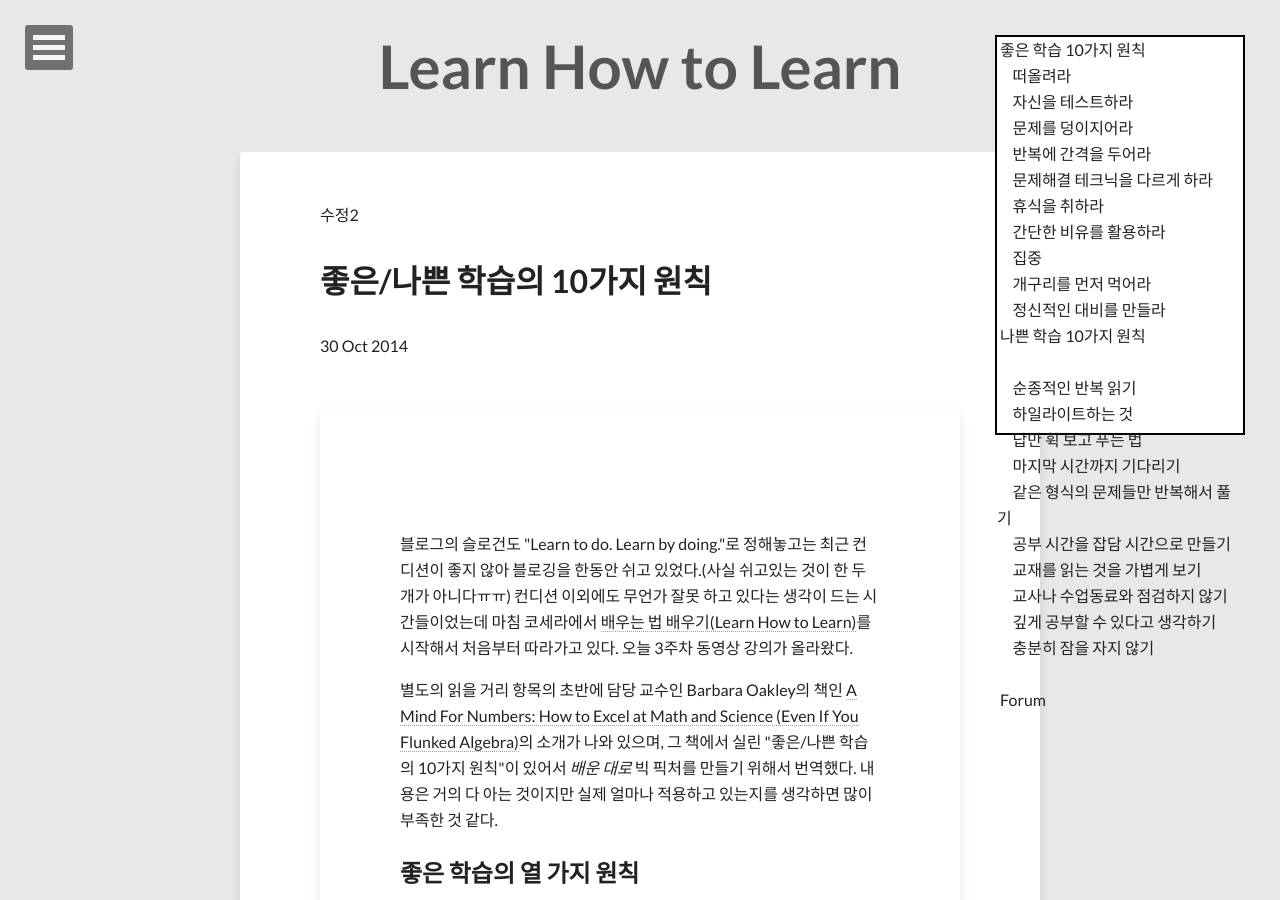
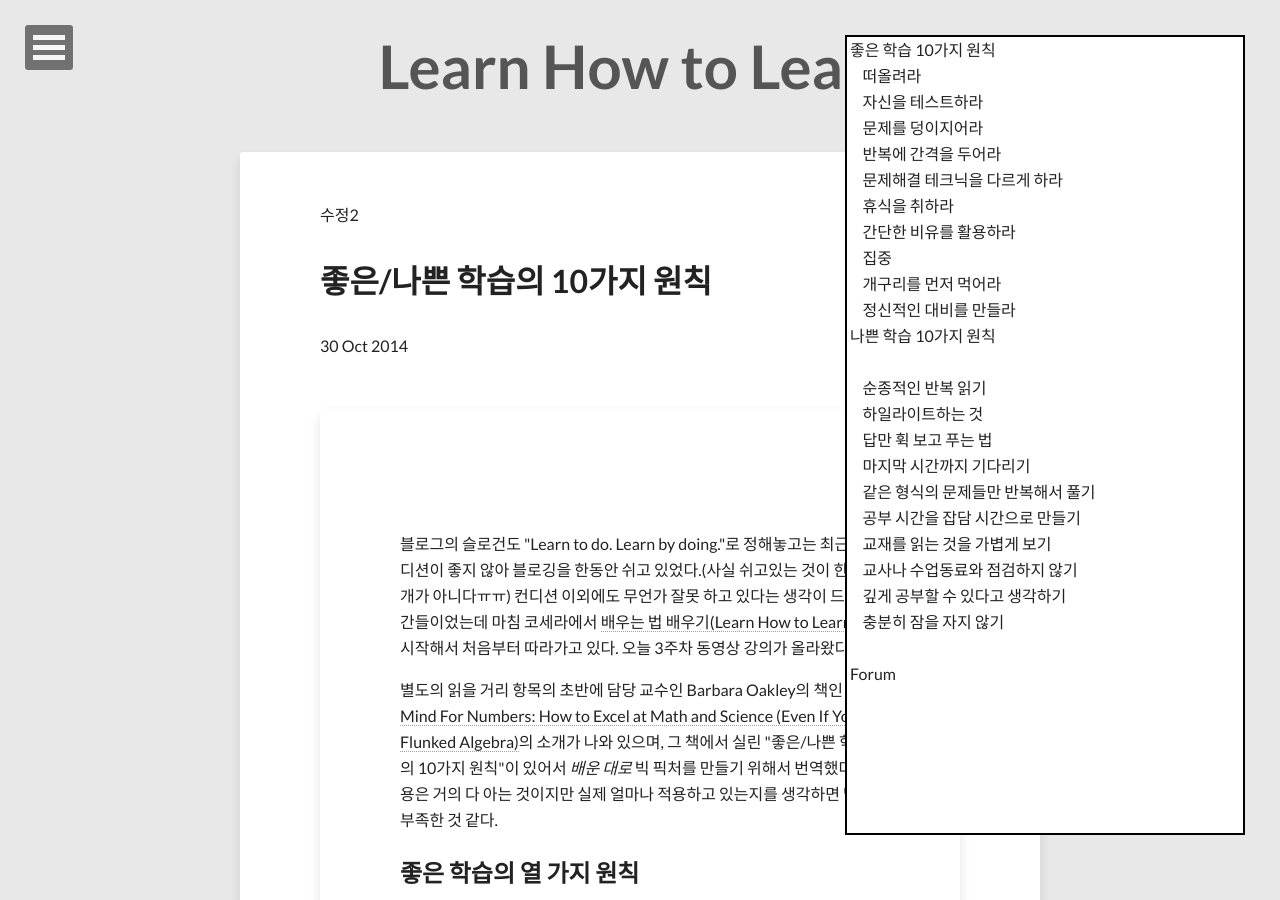
Before and after one commit to geoncheollee/geonblog, a Jekyll site: the page built from how_study.html, in a window 1280 px wide and 900 px high. Built offline with Jekyll 4.4.1, drawn with Linux system fonts in a browser that asks for light colours; nearby versions of some CDN libraries; comment, search, counter and statistics services are not loaded.

Commit message:
20141103_hong

```diff
--- a/how_study.html
+++ b/how_study.html
@@ -14,7 +14,7 @@
 
 <html>
 <body>
-	<div style="background: white; height: 400px; width: 250px; border: 2px solid black; position: fixed; top: 35px; right: 35px;">
+	<div style="background: white; height: 800px; width: 400px; border: 2px solid black; position: fixed; top: 35px; right: 35px;">
   			<a href="#good"> &nbsp;좋은 학습 10가지 원칙</a> <br>
   			<a href="#good1"> &nbsp;&nbsp;&nbsp;&nbsp;&nbsp;떠올려라 </a> <br>
   			<a href="#good2"> &nbsp;&nbsp;&nbsp;&nbsp;&nbsp;자신을 테스트하라 </a> <br>
```
